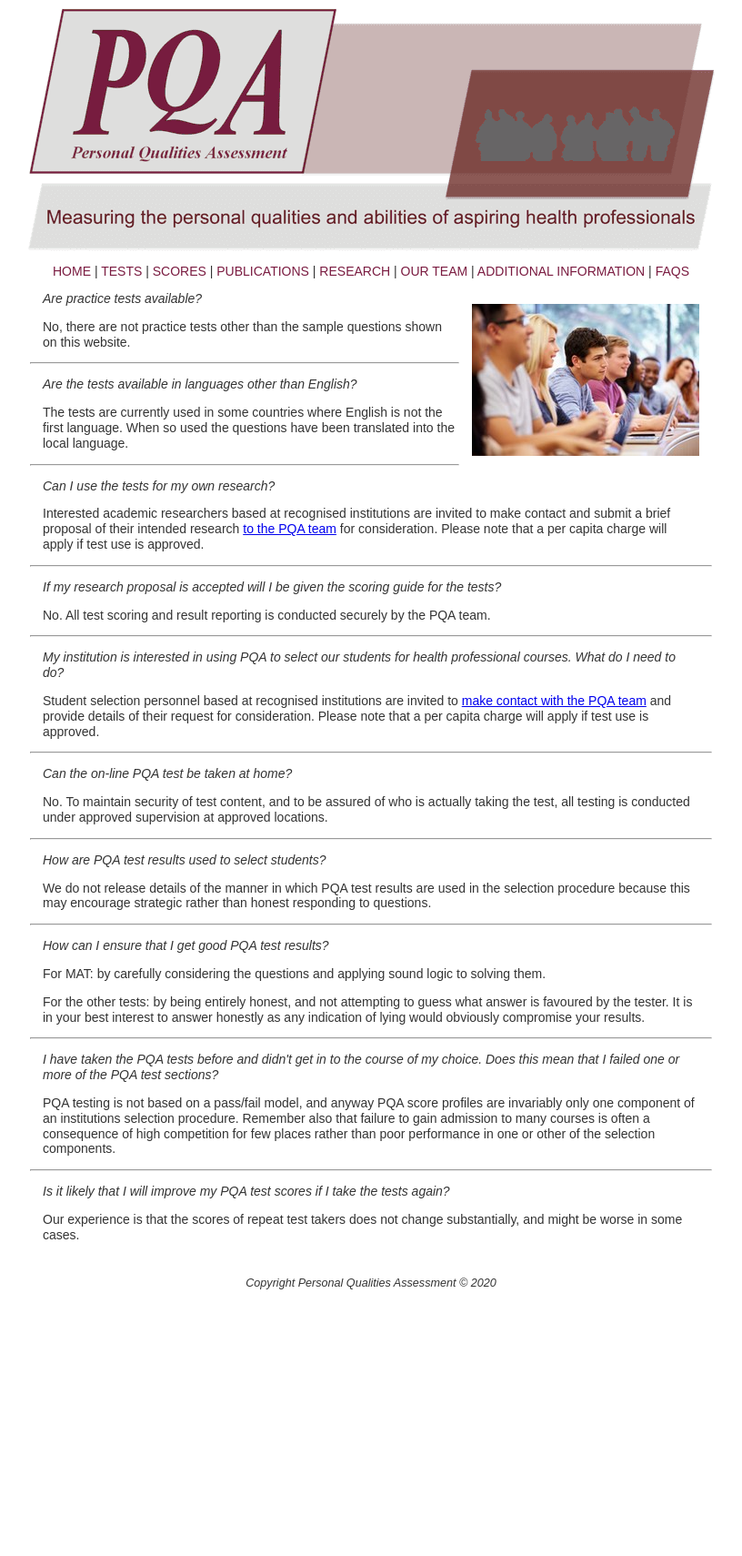
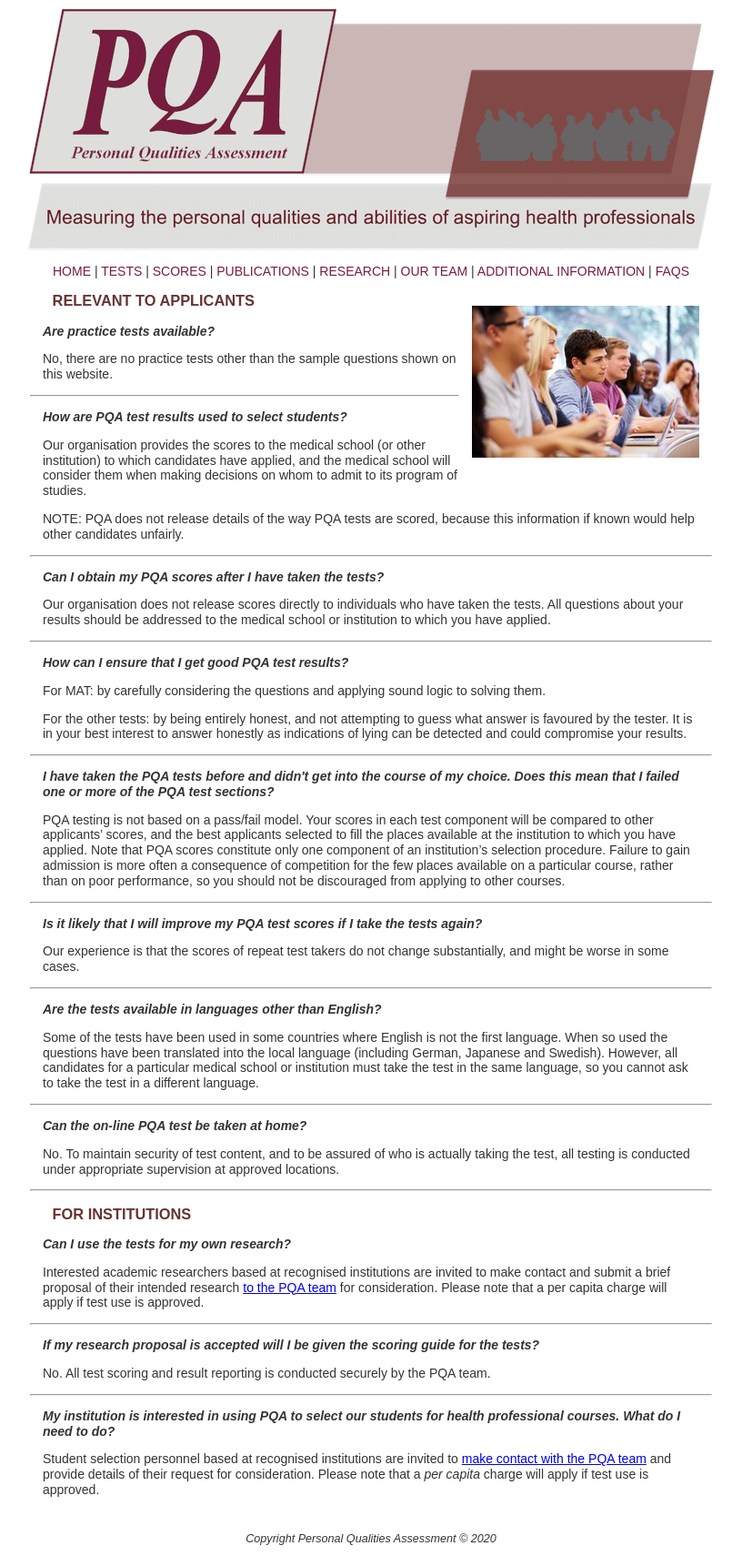
Before and after one commit to thelibrarian/pqa-website, a Jekyll site: the page built from faq.html, in a window 1280 px wide. Shown: the whole page at 91% size, without its empty margins (232-1048 px from the left). Built offline with Jekyll 4.4.1, drawn with Linux system fonts in a browser that asks for light colours; before the commit the page ends 1430 px from its top, so only the background shows below that.

Commit message:
Updates FAQ page.

```diff
--- a/assets/css/pqa.css
+++ b/assets/css/pqa.css
@@ -88,3 +88,8 @@ p#copyright {
 p.reply {
   padding-left: 3em;
 }
+
+p.faqq {
+  font-weight: bold;
+  font-style: italic;
+}
--- a/faq.html
+++ b/faq.html
@@ -3,102 +3,124 @@ layout: default
 title: PQA FAQ
 ---
 <img src="/assets/images/image05.jpg" alt="Taking notes" width="250" height="167" style="float: right; margin: 1em;">
-<p>
-  <i>Are practice tests available?</i>
+
+<h3>
+  RELEVANT TO APPLICANTS
+</h3>
+
+<p class="faqq">
+  Are practice tests available?
 </p>
 <p>
-  No, there are not practice tests other than the sample questions shown on
-  this website.
+  No, there are no practice tests other than the sample questions shown on this website.
 </p>
 <hr>
-<p>
-  <i>Are the tests available in languages other than English?</i>
+<p class="faqq">
+  How are PQA test results used to select students?
 </p>
 <p>
-  The tests are currently used in some countries where English is not the first
-  language. When so used the questions have been translated into the local
-  language.
+  Our organisation provides the scores to the medical school (or other
+  institution) to which candidates have applied, and the medical school will
+  consider them when making decisions on whom to admit to its program of
+  studies.
+</p>
+<p>
+  NOTE: PQA does not release details of the way PQA tests are scored,
+  because this information if known would help other candidates unfairly.
 </p>
 <hr>
-<p>
-  <i>Can I use the tests for my own research?</i>
+<p class="faqq">
+  Can I obtain my PQA scores after I have taken the tests?
 </p>
 <p>
-  Interested academic researchers based at recognised institutions are invited
-  to make contact and submit a brief proposal of their intended research
-  <a href="mailto:Miles.Bore@newcastle.edu.au">to the PQA team</a> for
-  consideration. Please note that a per capita charge will apply if test use
-  is approved.
+  Our organisation does not release scores directly to individuals who have
+  taken the tests. All questions about your results should be addressed to the
+  medical school or institution to which you have applied.
 </p>
 <hr>
-<p>
-  <i>If my research proposal is accepted will I be given the scoring guide for
-    the tests?</i>
+<p class="faqq">
+  How can I ensure that I get good PQA test results?
 </p>
 <p>
-  No. All test scoring and result reporting is conducted securely by the PQA
-  team.
-</p>
-<hr>
-<p>
-  <i>My institution is interested in using PQA to select our students for
-    health professional courses. What do I need to do?</i>
-</p>
-<p>
-  Student selection personnel based at recognised institutions are invited to
-  <a href="mailto:Miles.Bore@newcastle.edu.au">make contact with the PQA team</a>
-  and provide details of their request for consideration. Please note that a
-  per capita charge will apply if test use is approved.
-</p>
-<hr>
-<p>
-  <i>Can the on-line PQA test be taken at home?</i>
-</p>
-<p>
-  No. To maintain security of test content, and to be assured of who is
-  actually taking the test, all testing is conducted under approved supervision
-  at approved locations.
-</p>
-<hr>
-<p>
-  <i>How are PQA test results used to select students?</i>
-</p>
-<p>
-  We do not release details of the manner in which PQA test results are used in
-  the selection procedure because this may encourage strategic rather than
-  honest responding to questions.
-</p>
-<hr>
-<p>
-  <i>How can I ensure that I get good PQA test results?</i>
-</p>
-<p>
-  For MAT: by carefully considering the questions and applying sound logic to
-  solving them.
+  For MAT: by carefully considering the questions and applying sound logic to solving them.
 </p>
 <p>
   For the other tests: by being entirely honest, and not attempting to guess
   what answer is favoured by the tester. It is in your best interest to answer
-  honestly as any indication of lying would obviously compromise your results.
+  honestly as indications of lying can be detected and could compromise your
+  results.
 </p>
 <hr>
-<p>
-  <i>I have taken the PQA tests before and didn't get in to the course of my
-  choice. Does this mean that I failed one or more of the PQA test sections?</i>
+<p class="faqq">
+  I have taken the PQA tests before and didn't get into the course of my choice.
+  Does this mean that I failed one or more of the PQA test sections?
 </p>
 <p>
-  PQA testing is not based on a pass/fail model, and anyway PQA score profiles
-  are invariably only one component of an institutions selection procedure.
-  Remember also that failure to gain admission to many courses is often a
-  consequence of high competition for few places rather than poor performance
-  in one or other of the selection components.
+  PQA testing is not based on a pass/fail model. Your scores in each test
+  component will be compared to other applicants’ scores, and the best
+  applicants selected to fill the places available at the institution to which
+  you have applied. Note that PQA scores constitute only one component of an
+  institution’s selection procedure. Failure to gain admission is more often a
+  consequence of competition for the few places available on a particular
+  course, rather than on poor performance, so you should not be discouraged from
+  applying to other courses.
 </p>
 <hr>
-<p>
-  <i>Is it likely that I will improve my PQA test scores if I take the tests
-    again?</i>
+<p class="faqq">
+  Is it likely that I will improve my PQA test scores if I take the tests again?
 </p>
 <p>
-  Our experience is that the scores of repeat test takers does not change
+  Our experience is that the scores of repeat test takers do not change
   substantially, and might be worse in some cases.
 </p>
+<hr>
+<p class="faqq">
+  Are the tests available in languages other than English?
+</p>
+<p>
+  Some of the tests have been used in some countries where English is not the
+  first language. When so used the questions have been translated into the local
+  language (including German, Japanese and Swedish). However, all candidates for
+  a particular medical school or institution must take the test in the same
+  language, so you cannot ask to take the test in a different language.
+</p>
+<hr>
+<p class="faqq">
+  Can the on-line PQA test be taken at home?
+</p>
+<p>
+  No. To maintain security of test content, and to be assured of who is actually
+  taking the test, all testing is conducted under appropriate supervision at
+  approved locations.
+</p>
+<hr>
+<h3>
+  FOR INSTITUTIONS
+</h3>
+<p class="faqq">
+  Can I use the tests for my own research?
+</p>
+<p>
+  Interested academic researchers based at recognised institutions are invited
+  to make contact and submit a brief proposal of their intended research <a href="/team.html">to the
+  PQA team</a> for consideration. Please note that a per capita charge will apply if
+  test use is approved.
+</p>
+<hr>
+<p class="faqq">
+  If my research proposal is accepted will I be given the scoring guide for the tests?
+</p>
+<p>
+  No. All test scoring and result reporting is conducted securely by the PQA team.
+</p>
+<hr>
+<p class="faqq">
+  My institution is interested in using PQA to select our students for health
+  professional courses. What do I need to do?
+</p>
+<p>
+  Student selection personnel based at recognised institutions are invited to
+  <a href="/team.html">make contact with the PQA team</a> and provide details of their request for
+  consideration. Please note that a <i>per capita</i> charge will apply if test use is
+  approved.
+</p>
```
